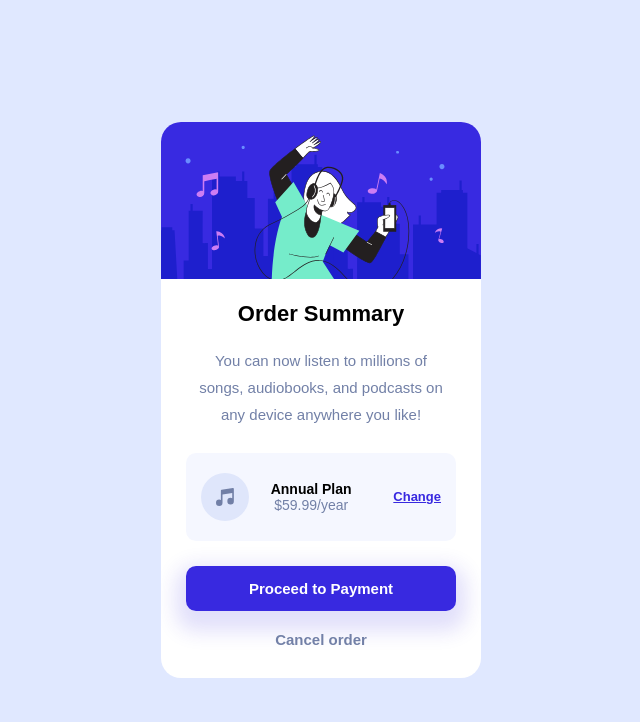
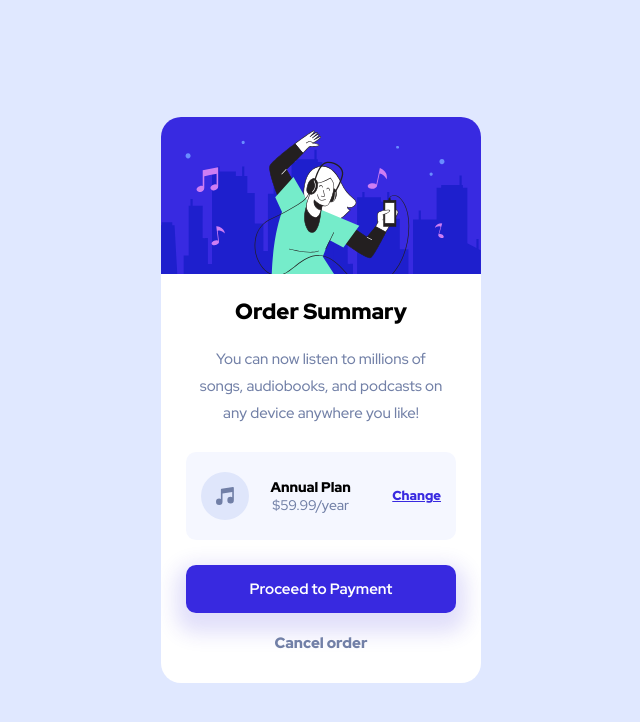
Before and after one commit to dvbenthem/Order-summary-card, a plain HTML site: page index.html in a window 1280 px wide. Shown: the whole page, without its empty margins (319-959 px from the left). Drawn offline with Linux system fonts and the light colour scheme.

Commit message:
Update style.css

```diff
--- a/style.css
+++ b/style.css
@@ -40,7 +40,7 @@ html{
   font-size: 62.5%;
 }
 body{
-  font-family: "Red Had Display", sans-serif;
+  font-family: "Red Hat Display", sans-serif;
   background-color: var(--pale-blue);
 }
 ul{
```
